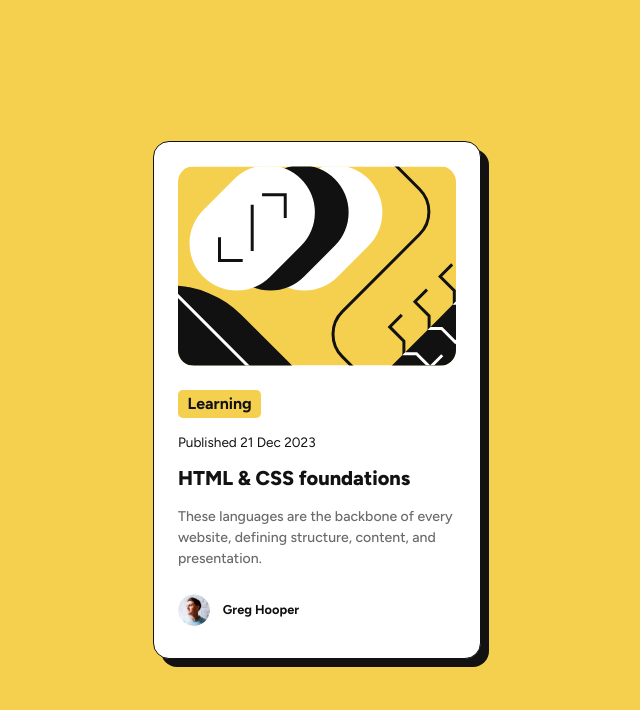
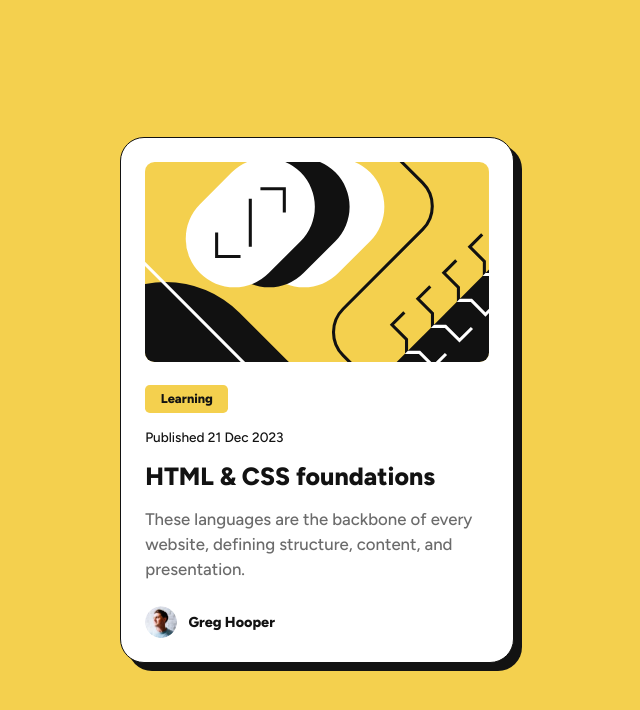
Before and after one commit to ashkir004/blog-preview-card-main, a plain HTML site: page index.html in a window 1280 px wide. Shown: the whole page, without its empty margins (323-963 px from the left). Drawn offline with Linux system fonts and the light colour scheme.

Commit message:
design fixes

```diff
--- a/index.html
+++ b/index.html
@@ -17,7 +17,9 @@
 
     <article class="card">
 
-      <img src="./assets/images/illustration-article.svg" alt="a random Illustration" class="card-image" />
+      <section class="card-image-wrapper">
+        <img src="./assets/images/illustration-article.svg" alt="a random Illustration" class="card-image" />
+      </section>
 
       <strong class="tag">Learning</strong>
 
--- a/style.css
+++ b/style.css
@@ -14,7 +14,7 @@
   --card-bg: hsl(0, 0%, 100%);
   --text-color: hsl(0, 0%, 7%);
   --border-color: hsl(0, 0%, 7%);
-  --border-radius: 1rem;
+  --border-radius: 1.5rem;
   --margin-block-end: 1rem;
 }
 
@@ -45,25 +45,27 @@ body,main {
     height: 12.5rem;
     margin: 0;
     object-fit: cover;
-    border-radius: 1rem;
+    border-radius: 0.6rem;
     margin-block-end: 1.2rem;
 }
 
 .tag {
     display: block;
     background: var(--primary-bg);
-    max-width: fit-content;
-    padding: .3rem .6rem;
+    max-width: 5.2rem;
+    padding: .4rem;
     border-radius: .3rem;
     margin-block-end: var(--margin-block-end);
     text-align: center;
-    font-size: 1rem;
+    font-size: 0.8rem;
+    font-weight: 800;
 }
 
 time {
     display: block;
     color: var(--text-color);
     font-size: .85rem;
+    font-weight: 500;
     margin-block-end: var(--margin-block-end);
 }
 
@@ -80,6 +82,10 @@ a:hover {
     color: var(--primary-bg);
 }
 
+a:focus {
+    color: var(--primary-bg);
+    text-decoration: underline;
+}
 
 p {
     font-size: .88rem;
@@ -92,8 +98,8 @@ p {
 .author-info {
     display: flex;
     align-items: center;
-    gap: .8rem;
-    margin-block-end: calc(var(--margin-block-end)/2);
+    gap: .7rem;
+    margin-block-end: 0;
 }
 
 .avatar {
@@ -103,8 +109,8 @@ p {
 }
 
 .author {
-    font-size: .8rem;
-    font-weight: bolder;
+    font-size: .9rem;
+    font-weight: 800;
     color: var(--text-color);
 }
 
@@ -113,3 +119,30 @@ p {
 .hidden {
   display: none;
 }
+
+
+/* Media Queries */
+@media (min-width: 600px) {
+  .card {
+    max-width: 24.6rem;
+    padding: 1.5rem;
+  }
+
+  .card-image-wrapper {
+    width: 100%;
+    overflow: hidden;
+  }
+
+  .card-image {
+    object-fit: cover;
+    border-radius: .6rem;
+  }
+
+  a {
+    font-size: 1.56rem;
+  }
+
+  p {
+    font-size: 1.05rem;
+  }
+}
```
Also changed, not shown: assets/images/Desktop.png, assets/images/Mobile.png.
